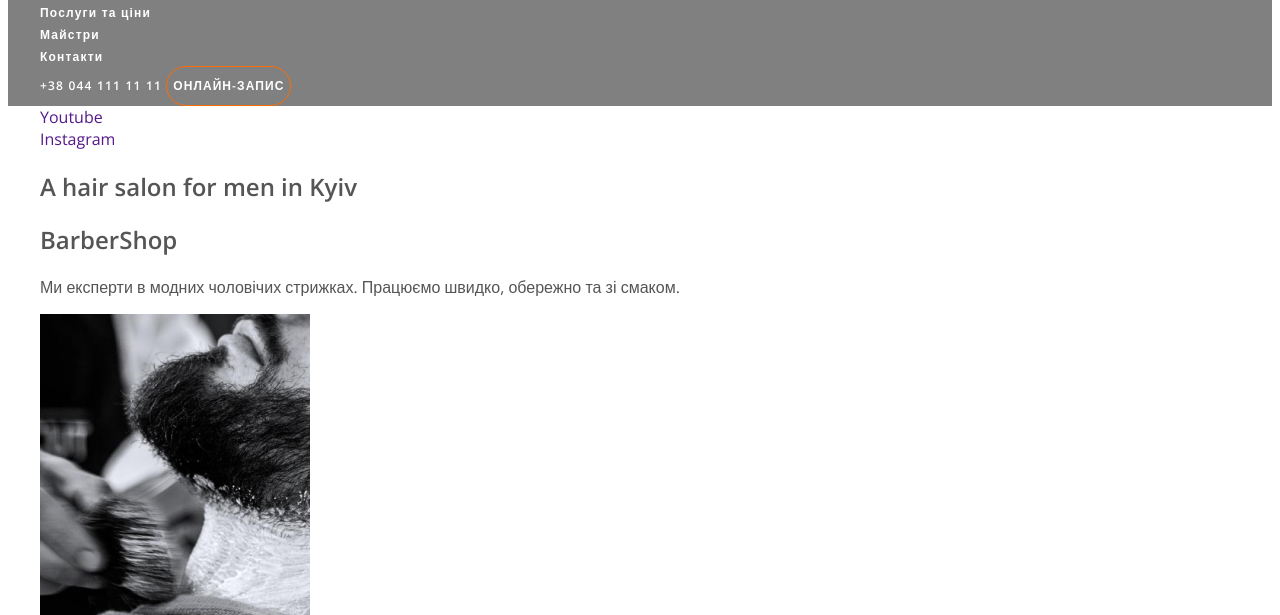
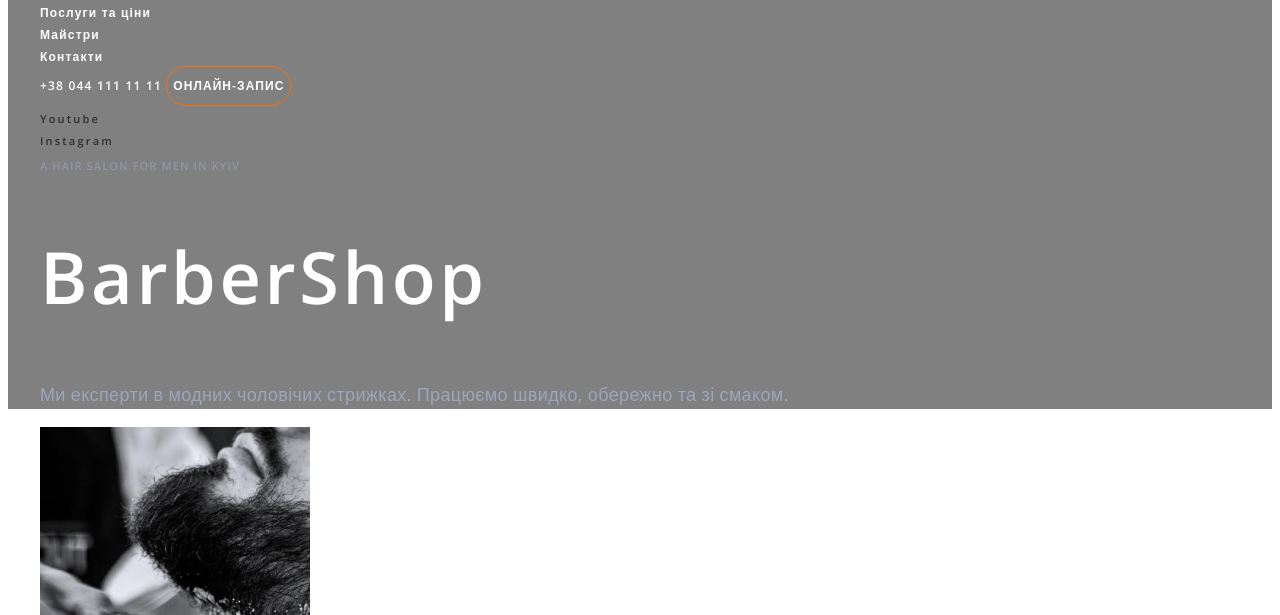
Before and after one commit to Vlad-Danilchenko/BarberShop, a plain HTML site: page index.html in a window 1280 px wide. Shown: the part 185-800 px from the top of the page. Drawn offline with nearby package versions, Linux system fonts and the light colour scheme.

Commit message:
add-hero

```diff
--- a/index.html
+++ b/index.html
@@ -40,7 +40,7 @@
             <li>
               <a
                 href=""
-                class="link"
+                class="link hero__link"
                 target="_blank"
                 rel="noopener nofollow noreferrer"
                 >Youtube</a
@@ -49,22 +49,24 @@
             <li>
               <a
                 href=""
-                class="link"
+                class="link hero__link"
                 target="_blank"
                 rel="noopener nofollow noreferrer"
                 >Instagram</a
               >
             </li>
           </ul>
-          <h1 lang="en">A hair salon for men in Kyiv</h1>
-          <h2 lang="en">BarberShop</h2>
-          <p lang="en">
+          <h1 lang="en" class="hero__main-title">
+            A hair salon for men in Kyiv
+          </h1>
+          <h2 lang="en" class="hero__title">BarberShop</h2>
+          <p lang="en" class="hero__subtitle">
             Ми експерти в модних чоловічих стрижках. Працюємо швидко, обережно
             та зі смаком.
           </p>
         </div>
       </section>
-      <section>
+      <section class="about">
         <div class="container">
           <ul class="list-style">
             <li>
--- a/sass/components/_hero.scss
+++ b/sass/components/_hero.scss
@@ -0,0 +1,36 @@
+.hero{
+   background-color: gray;
+}
+
+.hero__link{
+   font-weight: 600;
+   font-size: 11px;
+   line-height: 1.36;
+   letter-spacing: 0.2em;
+   color: $tite-text-color;
+   &:hover, &:focus{
+      color: $acent;
+   }
+}
+.hero__main-title{
+   font-weight: 600;
+   font-size: 11px;
+   line-height: 1.36;
+   letter-spacing: 0.1em;
+   text-transform: uppercase;
+   color: rgba(157, 164, 189, 0.6);
+}
+.hero__title {
+   font-weight: 700;
+   font-size: 72px;
+   line-height: 1.18;
+   letter-spacing: 0.05em;
+   color: $white;
+}
+
+.hero__subtitle {
+   font-size: 18px;
+   line-height: 1.67;
+   letter-spacing: 0.02em;
+   color: $white-text-color;
+}
```
Also changed, not shown: css/main.css, css/main.min.css, 2 other files.
